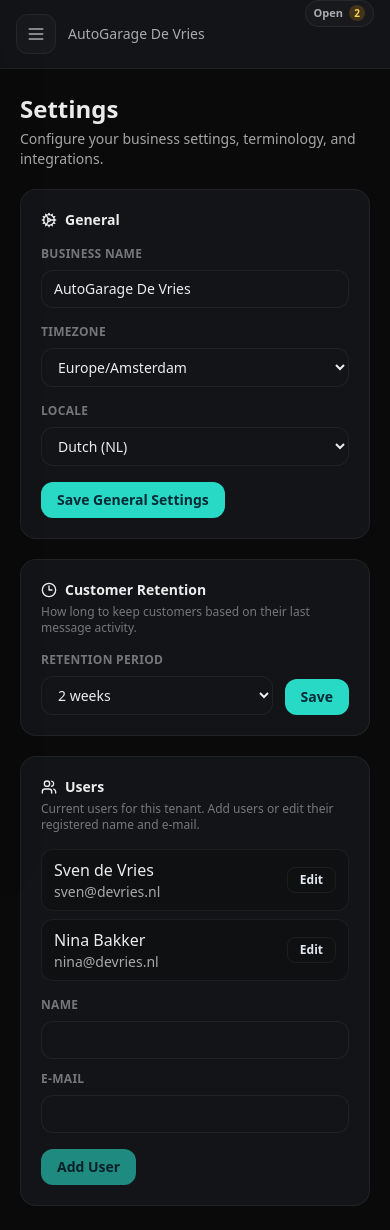
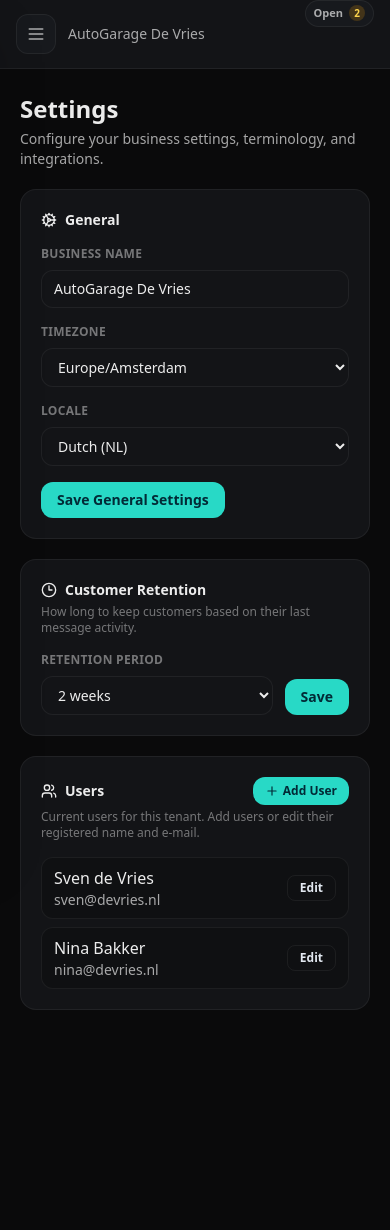
Before and after one commit to botexpertsnl/reparatie_melder_app, a Next.js app: page /customers in a window 390 px wide. After the commit the page ends 1034 px from the top, so only its background shows below. Built offline with nearby package versions, Linux system fonts and the light colour scheme.

Commit message:
Update settings users flow with modal form

```diff
--- a/app/(app)/customers/page.tsx
+++ b/app/(app)/customers/page.tsx
@@ -1,7 +1,7 @@
 "use client";
 
 import { useEffect, useState } from "react";
-import { Cog, Clock3, Users } from "lucide-react";
+import { Cog, Clock3, Users, Plus, X } from "lucide-react";
 import { getImpersonatingTenant } from "@/lib/impersonation-store";
 import { defaultTenantSettings, readTenantSettings, writeTenantSettings, type TenantSettings } from "@/lib/tenant-settings-store";
 import { readTenantUsers, type TenantUser, writeTenantUsers } from "@/lib/tenant-users-store";
@@ -16,6 +16,7 @@ export default function CustomersPage() {
   const [editingUserId, setEditingUserId] = useState<string | null>(null);
   const [userName, setUserName] = useState("");
   const [userEmail, setUserEmail] = useState("");
+  const [isUserModalOpen, setIsUserModalOpen] = useState(false);
 
   useEffect(() => {
     const activeTenant = getImpersonatingTenant() ?? knownTenants[0];
@@ -36,6 +37,7 @@ export default function CustomersPage() {
     setEditingUserId(null);
     setUserName("");
     setUserEmail("");
+    setIsUserModalOpen(false);
   };
 
   const submitUser = () => {
@@ -52,10 +54,18 @@ export default function CustomersPage() {
     resetUserForm();
   };
 
+  const startAddUser = () => {
+    setEditingUserId(null);
+    setUserName("");
+    setUserEmail("");
+    setIsUserModalOpen(true);
+  };
+
   const startEditUser = (user: TenantUser) => {
     setEditingUserId(user.id);
     setUserName(user.name);
     setUserEmail(user.email);
+    setIsUserModalOpen(true);
   };
 
   return (
@@ -106,7 +116,13 @@ export default function CustomersPage() {
       </section>
 
       <section className="card">
+        <div className="flex items-center justify-between gap-3">
           <h2 className="flex items-center gap-2 text-sm font-semibold text-white"><Users className="h-4 w-4" />Users</h2>
+          <button type="button" onClick={startAddUser} className="inline-flex items-center gap-1 rounded-xl bg-[#28d9c6] px-3 py-1.5 text-xs font-semibold text-[#022a36]">
+            <Plus className="h-3.5 w-3.5" />
+            Add User
+          </button>
+        </div>
         <p className="mt-1 text-xs text-slate-500">Current users for this tenant. Add users or edit their registered name and e-mail.</p>
 
         <div className="mt-4 space-y-2">
@@ -122,28 +138,42 @@ export default function CustomersPage() {
             </div>
           ))}
         </div>
+      </section>
 
-        <div className="mt-4 grid gap-3 md:grid-cols-2">
+      {isUserModalOpen ? (
+        <div className="fixed inset-0 z-50 flex items-start justify-center overflow-y-auto bg-[#02050d]/80 px-4 py-6 backdrop-blur-sm sm:items-center sm:py-8">
+          <div className="flex w-full max-w-2xl max-h-[90vh] flex-col overflow-hidden rounded-2xl border border-[#d7dce3] bg-[#f4f6fa] text-slate-900 shadow-[0_24px_80px_rgba(0,0,0,0.5)]">
+            <div className="flex items-center justify-between border-b border-[#e2e8f0] px-6 py-5">
+              <h2 className="text-2xl font-semibold">{editingUserId ? "Edit User" : "Add User"}</h2>
+              <button type="button" onClick={resetUserForm} className="rounded-md p-1 text-slate-500 hover:bg-slate-200" aria-label="Close user modal">
+                <X className="h-5 w-5" />
+              </button>
+            </div>
+
+            <div className="space-y-5 overflow-y-auto px-6 py-5">
+              <div className="grid gap-4 sm:grid-cols-2">
                 <div>
-            <label className="mb-2 block text-xs font-semibold uppercase tracking-wide text-slate-500">Name</label>
-            <input className="w-full rounded-xl border border-[#253149] bg-[#0a111f] px-3 py-2 text-sm text-slate-200" value={userName} onChange={(event) => setUserName(event.target.value)} />
+                  <label className="mb-2 block text-sm font-medium text-slate-700">Name</label>
+                  <input className="w-full rounded-xl border border-[#bfc9d8] bg-white px-3 py-2 text-sm text-slate-800 outline-none focus:border-[#30b5a5]" value={userName} onChange={(event) => setUserName(event.target.value)} />
                 </div>
                 <div>
-            <label className="mb-2 block text-xs font-semibold uppercase tracking-wide text-slate-500">E-mail</label>
-            <input type="email" className="w-full rounded-xl border border-[#253149] bg-[#0a111f] px-3 py-2 text-sm text-slate-200" value={userEmail} onChange={(event) => setUserEmail(event.target.value)} />
+                  <label className="mb-2 block text-sm font-medium text-slate-700">E-mail</label>
+                  <input type="email" className="w-full rounded-xl border border-[#bfc9d8] bg-white px-3 py-2 text-sm text-slate-800 outline-none focus:border-[#30b5a5]" value={userEmail} onChange={(event) => setUserEmail(event.target.value)} />
                 </div>
               </div>
-        <div className="mt-4 flex gap-2">
+            </div>
+
+            <div className="flex justify-end gap-2 border-t border-[#e2e8f0] px-6 py-4">
+              <button type="button" onClick={resetUserForm} className="rounded-xl border border-[#cbd5e1] bg-white px-4 py-2 text-sm font-semibold text-slate-700">
+                Cancel
+              </button>
               <button type="button" onClick={submitUser} disabled={!userName.trim() || !userEmail.trim()} className="rounded-xl bg-[#28d9c6] px-4 py-2 text-sm font-semibold text-[#022a36] disabled:cursor-not-allowed disabled:opacity-60">
                 {editingUserId ? "Save User" : "Add User"}
               </button>
-          {editingUserId ? (
-            <button type="button" onClick={resetUserForm} className="rounded-xl border border-[#253149] px-4 py-2 text-sm font-semibold text-slate-200">
-              Cancel
-            </button>
+            </div>
+          </div>
+        </div>
       ) : null}
-        </div>
-      </section>
     </div>
   );
 }
```
Lines whose indentation alone changed are shown as unchanged.
